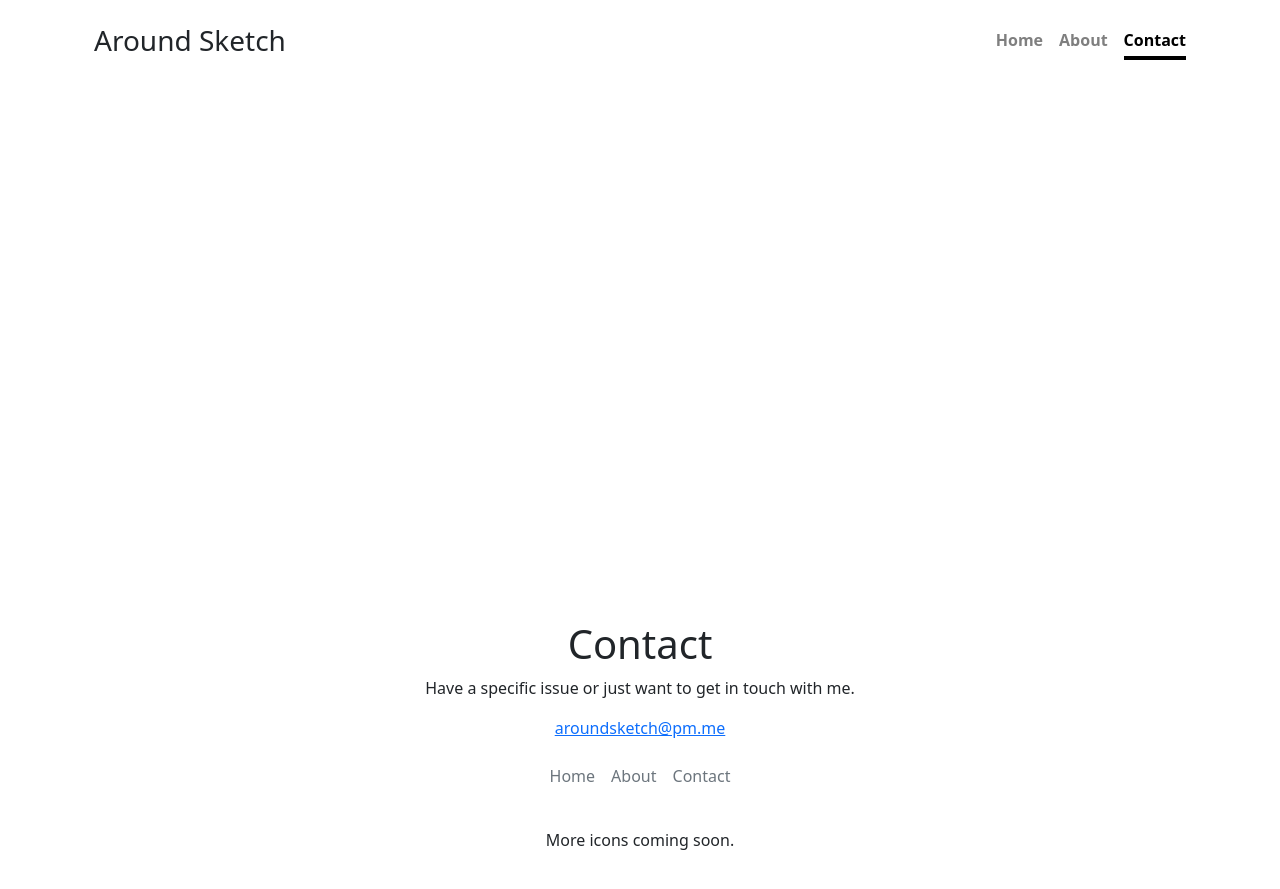
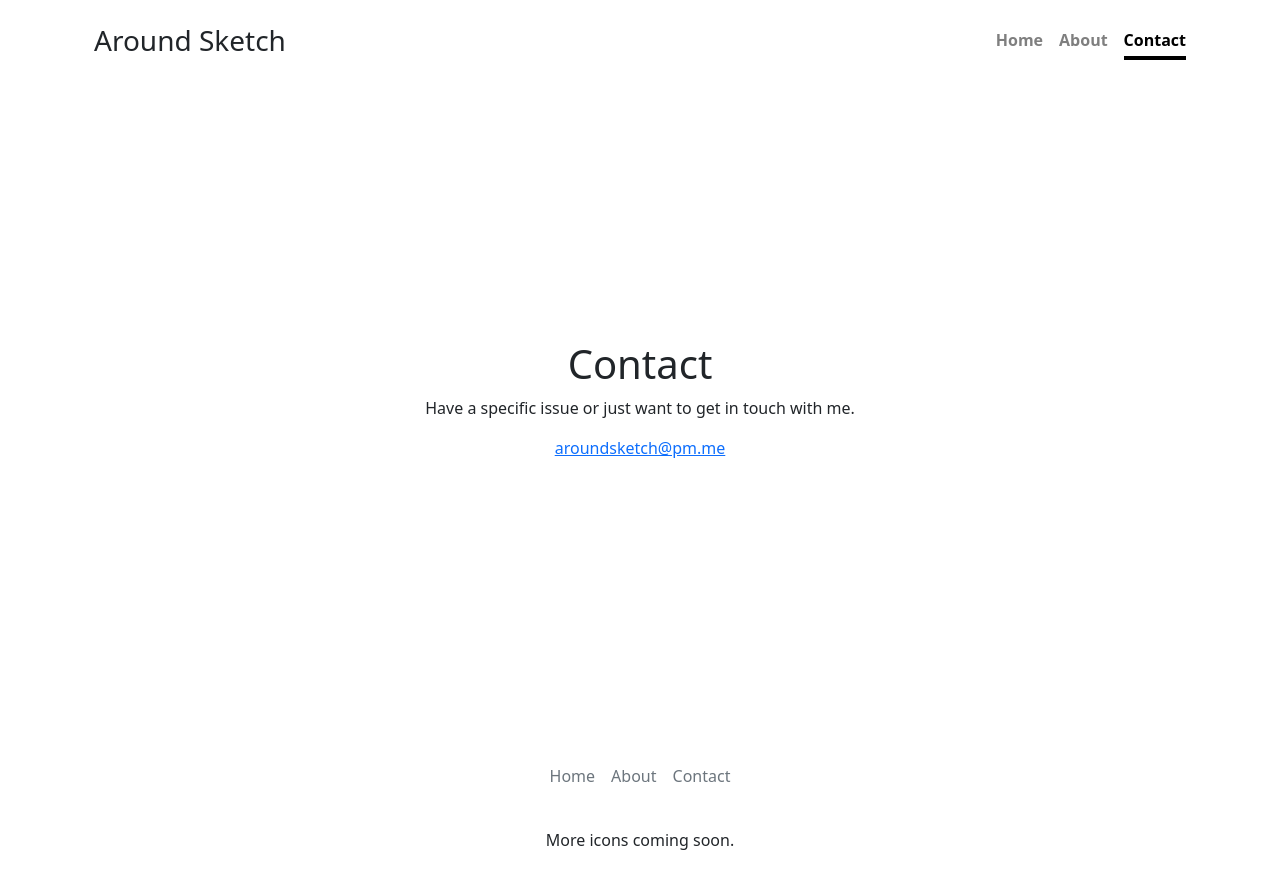
Before and after one commit to aroundsketch/aroundsketch.github.io, a Jekyll site: the page built from pages/contact.html, in a window 1280 px wide. Shown: the top 889 px of the page. Built offline with Jekyll 4.4.1, drawn with Linux system fonts in a browser that asks for light colours; nearby versions of some CDN libraries.

Commit message:
Update cover.html

```diff
--- a/_layouts/cover.html
+++ b/_layouts/cover.html
@@ -17,7 +17,7 @@ height="0" width="0" style="display:none;visibility:hidden"></iframe></noscript>
 <!-- End Google Tag Manager (noscript) -->
     <div class="d-flex w-100 h-100 mx-auto flex-column">
         <header class="mb-auto">{%- include header.html -%}</header>
-        <main class="">{{ content }}</header>
+        <main class="">{{ content }}</main>
         <footer class="mt-auto">{%- include footer.html -%}</footer>
     </div>
     {%- include _scripts.html -%}
```
